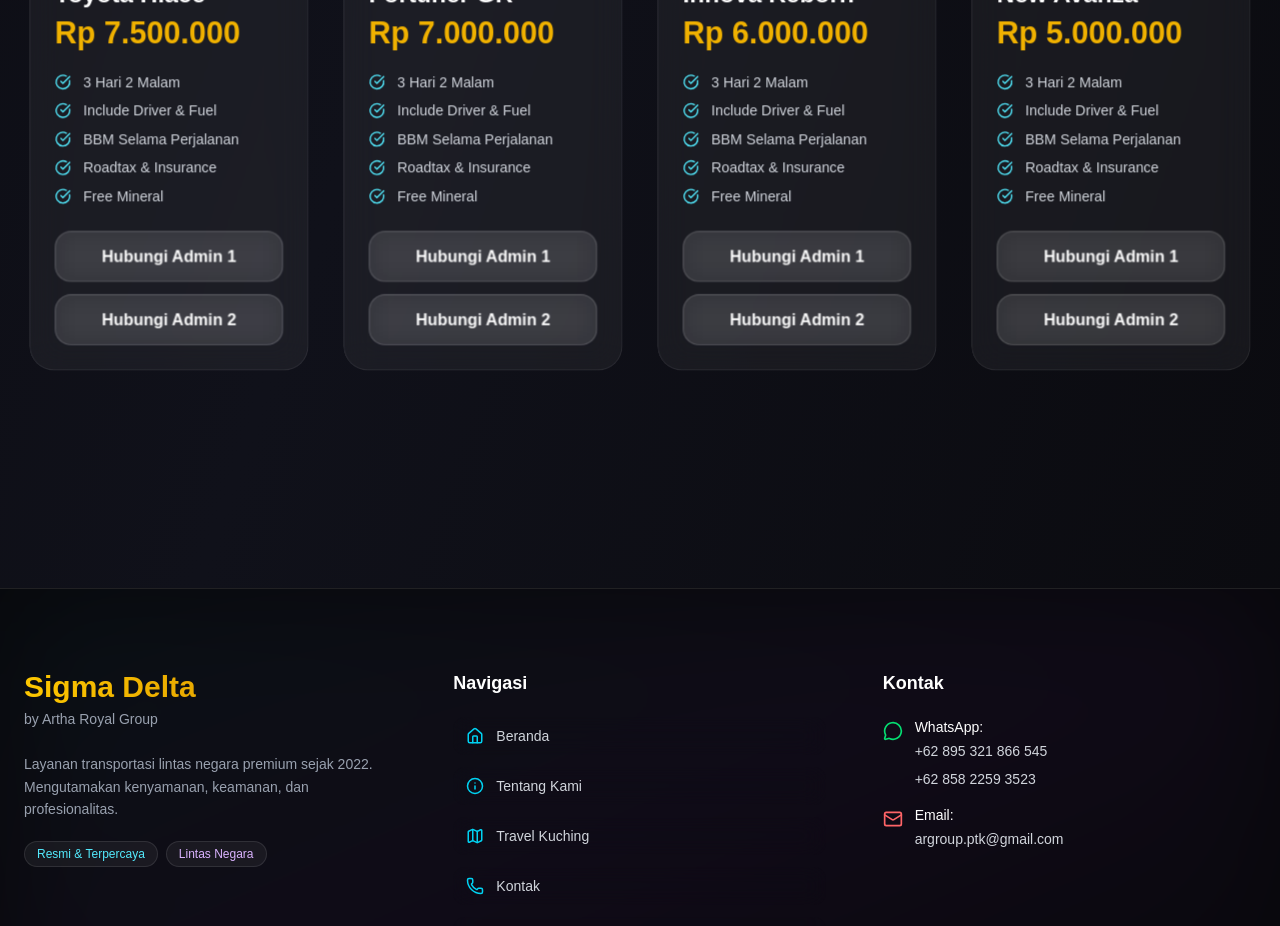
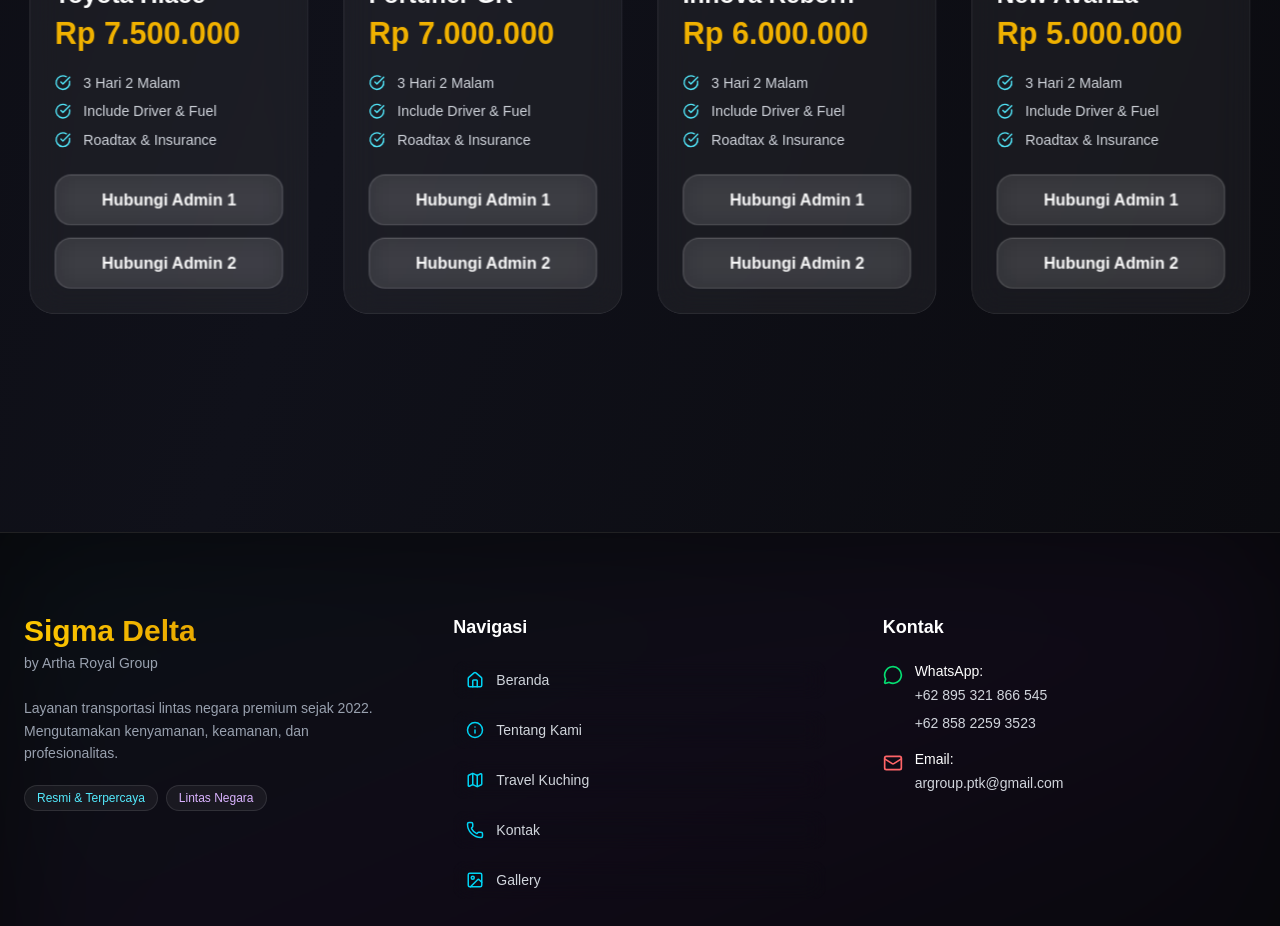
Before and after one commit to syahrial6/kuching, a Next.js app: page / in a window 1280 px wide. Shown: the part 2500-3426 px from the top of the page. Built offline with nearby package versions, Linux system fonts and the light colour scheme.

Commit message:
Update Admin Buttons

```diff
--- a/src/app/vehicles/page.tsx
+++ b/src/app/vehicles/page.tsx
@@ -8,7 +8,6 @@ import {
   Users,
   Gauge,
   Fuel,
-  Phone,
   ArrowLeft,
 } from "lucide-react";
 import { useState } from "react";
@@ -25,7 +24,7 @@ export default function VehicleSection() {
       transmisi: "Automatic",
       bbm: "Bensin",
       status: "Tersedia",
-      price: "Rp 4.000.000 / hari",
+      price: 4000000,
     },
     {
       image: "/images/hiace.webp",
@@ -34,7 +33,7 @@ export default function VehicleSection() {
       transmisi: "Manual",
       bbm: "Diesel",
       status: "Tersedia",
-      price: "Rp 1.500.000 / hari",
+      price: 1500000,
     },
     {
       image: "/images/fortuner.webp",
@@ -43,7 +42,7 @@ export default function VehicleSection() {
       transmisi: "Automatic",
       bbm: "Diesel",
       status: "Tersedia",
-      price: "Rp 1.500.000 / hari",
+      price: 1500000,
     },
     {
       image: "/images/zenix_hybrid.webp",
@@ -52,7 +51,7 @@ export default function VehicleSection() {
       transmisi: "Automatic",
       bbm: "Bensin",
       status: "Tersedia",
-      price: "Rp 700.000 / hari",
+      price: 700000,
     },
     {
       image: "/images/zenix_gasoline.webp",
@@ -61,7 +60,7 @@ export default function VehicleSection() {
       transmisi: "Automatic",
       bbm: "Bensin",
       status: "Tersedia",
-      price: "Rp 600.000 / hari",
+      price: 600000,
     },
     {
       image: "/images/reborn.webp",
@@ -70,7 +69,7 @@ export default function VehicleSection() {
       transmisi: "Automatic",
       bbm: "Bensin",
       status: "Tersedia",
-      price: "Rp 500.000 / hari",
+      price: 500000,
     },
     {
       image: "/images/avanza.webp",
@@ -79,7 +78,7 @@ export default function VehicleSection() {
       transmisi: "Automatic",
       bbm: "Bensin",
       status: "Tersedia",
-      price: "Rp 350.000 / hari",
+      price: 350000,
     },
     {
       image: "/images/avanza_facelift.webp",
@@ -88,7 +87,7 @@ export default function VehicleSection() {
       transmisi: "Manual",
       bbm: "Bensin",
       status: "Tersedia",
-      price: "Rp 300.000 / hari",
+      price: 300000,
     },
     {
       image: "/images/brio_rs.webp",
@@ -97,7 +96,7 @@ export default function VehicleSection() {
       transmisi: "Automatic",
       bbm: "Bensin",
       status: "Tersedia",
-      price: "Rp 350.000 / hari",
+      price: 350000,
     },
   ];
 
@@ -169,8 +168,11 @@ export default function VehicleSection() {
                     </h3>
 
                     {/* PRICE */}
-                    <p className="text-cyan-300 font-bold text-xl mt-1">
-                      {item.price}
+                    <p className="font-bold text-xl mt-1">
+                      <span className="text-cyan-300">
+                        Rp {item.price.toLocaleString("id-ID")}
+                      </span>
+                      <span className="text-white"> / hari</span>
                     </p>
 
                     {/* ICON GRID */}
@@ -215,37 +217,39 @@ export default function VehicleSection() {
                     {/* BUTTONS ADMIN */}
                     <div className="mt-auto pt-6 space-y-3">
                       <motion.a
-                        href="https://wa.me/62895321866545"
+                        href={`https://wa.me/62895321866545?text=${encodeURIComponent(
+                          `Halo Sigma Delta, saya mau rental mobil ${item.nama}.`
+                        )}`}
                         target="_blank"
-                        whileHover={{ scale: 1.05 }}
+                        rel="noopener noreferrer"
+                        whileHover={{ scale: 1.04 }}
+                        whileTap={{ scale: 0.96 }}
                         className="
-                            flex items-center justify-center gap-2 py-3 rounded-xl
-                            bg-green-500/20 text-green-300 border border-green-400/40
-                            backdrop-blur-xl font-semibold
-                            hover:bg-green-500/30 hover:border-green-300
-                            hover:shadow-[0_0_14px_rgba(34,197,94,0.7)]
-                            transition-all
-                          "
+    w-full block text-center py-3 rounded-2xl
+    bg-white/10 border border-white/20 text-white font-semibold
+    backdrop-blur-md transition
+    hover:bg-green-500/20 hover:border-green-400/30
+  "
                       >
-                        <Phone className="w-5 h-5" />
-                        Pesan ke Admin 1
+                        Hubungi Admin 1
                       </motion.a>
 
                       <motion.a
-                        href="https://wa.me/6285822593523"
+                        href={`https://wa.me/6285822593523?text=${encodeURIComponent(
+                          `Halo Sigma Delta, saya mau rental mobil ${item.nama}.`
+                        )}`}
                         target="_blank"
-                        whileHover={{ scale: 1.05 }}
+                        rel="noopener noreferrer"
+                        whileHover={{ scale: 1.04 }}
+                        whileTap={{ scale: 0.96 }}
                         className="
-                            flex items-center justify-center gap-2 py-3 rounded-xl
-                            bg-blue-500/20 text-blue-300 border border-blue-400/40
-                            backdrop-blur-xl font-semibold
-                            hover:bg-blue-500/30 hover:border-blue-300
-                            hover:shadow-[0_0_14px_rgba(59,130,246,0.7)]
-                            transition-all
-                        "
+    w-full block text-center py-3 rounded-2xl
+    bg-white/10 border border-white/20 text-white font-semibold
+    backdrop-blur-md transition
+    hover:bg-blue-500/20 hover:border-blue-400/30
+  "
                       >
-                        <Phone className="w-5 h-5" />
-                        Pesan ke Admin 2
+                        Hubungi Admin 2
                       </motion.a>
                     </div>
                   </div>
--- a/src/components/FloatingWhatsApp.tsx
+++ b/src/components/FloatingWhatsApp.tsx
@@ -14,7 +14,9 @@ export const FloatingWhatsApp = () => {
           <>
             {/* Admin 1 */}
             <motion.a
-              href="https://wa.me/62895321866545"
+              href={`https://wa.me/62895321866545?text=${encodeURIComponent(
+                "Halo Admin 1 Sigma Delta, saya mau nanya."
+              )}`}
               target="_blank"
               initial={{ opacity: 0, x: 30 }}
               animate={{ opacity: 1, x: 0 }}
@@ -31,7 +33,9 @@ export const FloatingWhatsApp = () => {
 
             {/* Admin 2 */}
             <motion.a
-              href="https://wa.me/6285822593523"
+              href={`https://wa.me/6285822593523?text=${encodeURIComponent(
+                "Halo Admin 2 Sigma Delta, saya mau nanya."
+              )}`}
               target="_blank"
               initial={{ opacity: 0, x: 30 }}
               animate={{ opacity: 1, x: 0 }}
--- a/src/components/TravelKuching.tsx
+++ b/src/components/TravelKuching.tsx
@@ -13,55 +13,26 @@ export const TravelKuching = () => {
     {
       image: "/images/hiace.webp",
       subtitle: "Toyota Hiace",
-      price: "Rp 7.500.000",
-      specs: [
-        "3 Hari 2 Malam",
-        "Include Driver & Fuel",
-        "BBM Selama Perjalanan",
-        "Roadtax & Insurance",
-        "Free Mineral",
-        "Kapasitas: 10-14 penumpang",
-      ],
+      price: 7500000,
+      specs: ["3 Hari 2 Malam", "Include Driver & Fuel", "Roadtax & Insurance"],
     },
     {
       image: "/images/fortuner.webp",
       subtitle: "Fortuner GR",
-      price: "Rp 7.000.000",
-      specs: [
-        "3 Hari 2 Malam",
-        "Include Driver & Fuel",
-        "BBM Selama Perjalanan",
-        "Roadtax & Insurance",
-        "Free Mineral",
-        "Kapasitas: 6-7 penumpang",
-        "Mobil Premium",
-      ],
+      price: 7000000,
+      specs: ["3 Hari 2 Malam", "Include Driver & Fuel", "Roadtax & Insurance"],
     },
     {
       image: "/images/reborn.webp",
       subtitle: "Innova Reborn",
-      price: "Rp 6.000.000",
-      specs: [
-        "3 Hari 2 Malam",
-        "Include Driver & Fuel",
-        "BBM Selama Perjalanan",
-        "Roadtax & Insurance",
-        "Free Mineral",
-        "Kapasitas: 6-7 penumpang",
-      ],
+      price: 6000000,
+      specs: ["3 Hari 2 Malam", "Include Driver & Fuel", "Roadtax & Insurance"],
     },
     {
       image: "/images/avanza.webp",
       subtitle: "New Avanza",
-      price: "Rp 5.000.000",
-      specs: [
-        "3 Hari 2 Malam",
-        "Include Driver & Fuel",
-        "BBM Selama Perjalanan",
-        "Roadtax & Insurance",
-        "Free Mineral",
-        "Kapasitas: 4-5 penumpang",
-      ],
+      price: 5000000,
+      specs: ["3 Hari 2 Malam", "Include Driver & Fuel", "Roadtax & Insurance"],
     },
   ];
 
@@ -117,7 +88,7 @@ export const TravelKuching = () => {
                       </h3>
 
                       <p className="text-3xl font-bold text-yellow-500 mt-1">
-                        {kend.price}
+                        Rp {kend.price.toLocaleString("id-ID")}
                       </p>
 
                       <div className="mt-5 space-y-2">
@@ -135,7 +106,9 @@ export const TravelKuching = () => {
                       {/* Buttons */}
                       <div className="mt-6 flex flex-col gap-3">
                         <motion.a
-                          href="https://wa.me/62895321866545"
+                          href={`https://wa.me/62895321866545?text=${encodeURIComponent(
+                            `Halo Sigma Delta, saya mau Paket Travel ${kend.subtitle}.`
+                          )}`}
                           target="_blank"
                           rel="noopener noreferrer"
                           whileHover={{ scale: 1.04 }}
@@ -149,8 +122,11 @@ export const TravelKuching = () => {
                         >
                           Hubungi Admin 1
                         </motion.a>
+
                         <motion.a
-                          href="https://wa.me/6285822593523"
+                          href={`https://wa.me/6285822593523?text=${encodeURIComponent(
+                            `Halo Sigma Delta, saya mau Paket Travel ${kend.subtitle}.`
+                          )}`}
                           target="_blank"
                           rel="noopener noreferrer"
                           whileHover={{ scale: 1.04 }}
```
Lines whose indentation alone changed are shown as unchanged.
